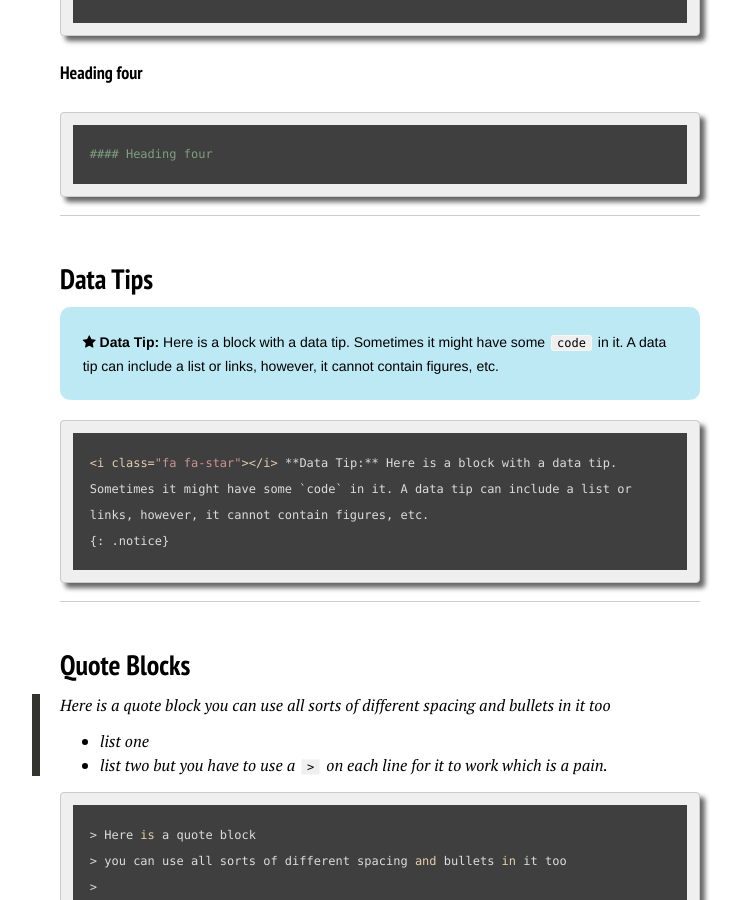
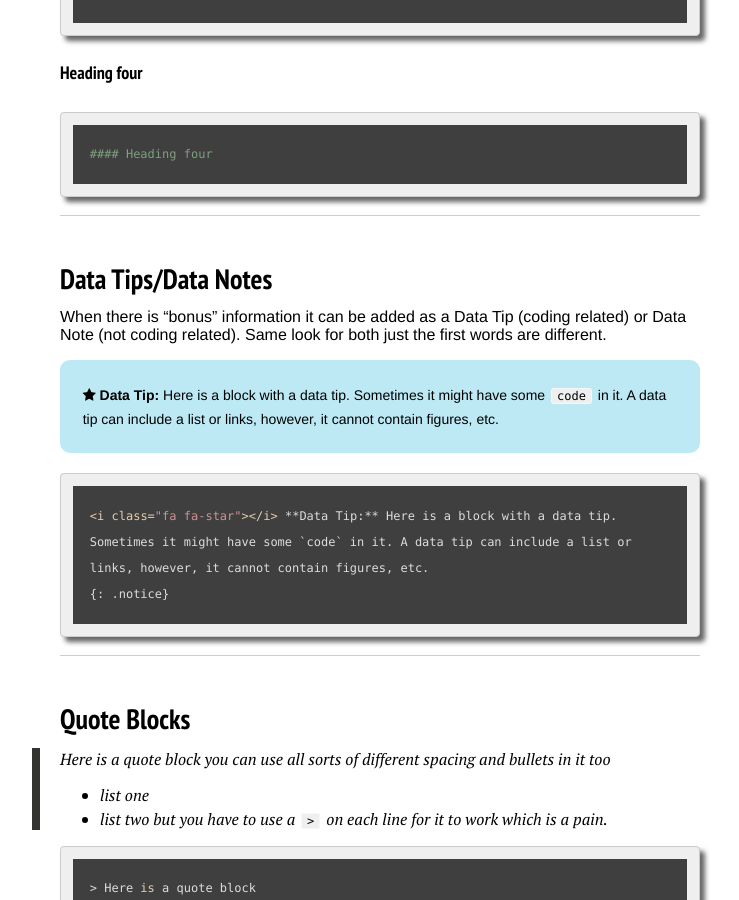
Before and after one commit to lwasser/NEON-Lesson-Building-Data-Skills, a Jekyll site: the page built from _posts/2015-12-16-example-post-styles.md, in a window 1280 px wide and 900 px high, scrolled down 5732 px. Shown: the whole window, without its empty margins (260-999 px from the left). Built offline with Jekyll 4.4.1, drawn with Linux system fonts in a browser that asks for light colours; nearby versions of some CDN libraries; some of the changed text lies outside the part shown.

```diff
--- a/_posts/2015-12-16-example-post-styles.md
+++ b/_posts/2015-12-16-example-post-styles.md
@@ -18,7 +18,7 @@ image:
   feature: TeachingModules.jpg
   credit:
   creditlink:
-permalink: /example-post/
+permalink: /example-post
 comments: false
 ---
 
@@ -212,7 +212,11 @@ in the table of contents side bar (default, can be changed in the _config file).
 
 ***
 
-## Data Tips
+## Data Tips/Data Notes
+
+When there is "bonus" information it can be added as a Data Tip (coding related)
+or Data Note (not coding related). Same look for both just the first words are
+different.
 
 <i class="fa fa-star"></i> **Data Tip:** Here is a block with a data tip.
 Sometimes it might have some `code` in it. A data tip can include a list or
@@ -223,6 +227,8 @@ links, however, it cannot contain figures, etc.
 	Sometimes it might have some `code` in it. A data tip can include a list or
 	links, however, it cannot contain figures, etc.
 	{: .notice}
+
+
 
 ***
 
```
Also changed, not shown: _posts/2015-10-26-About-YML-Categories-Tags.md (+1 -1 lines), _posts/2016-06-25-git-how-to.md (+1 -1 lines).
